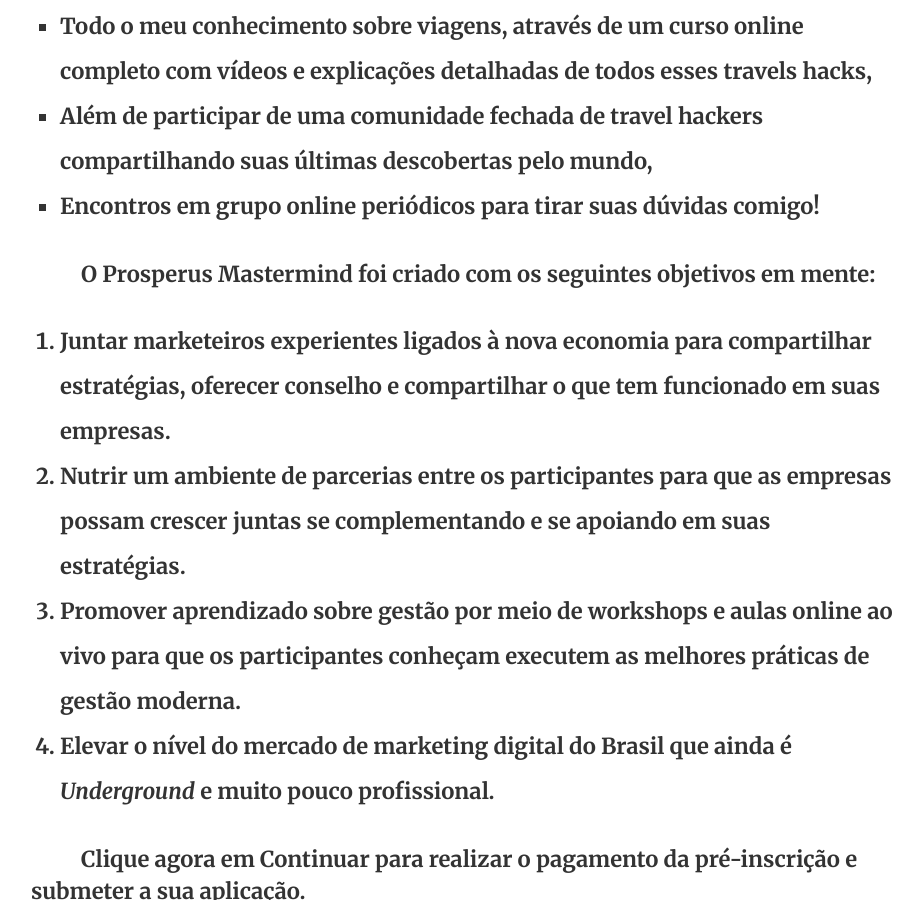
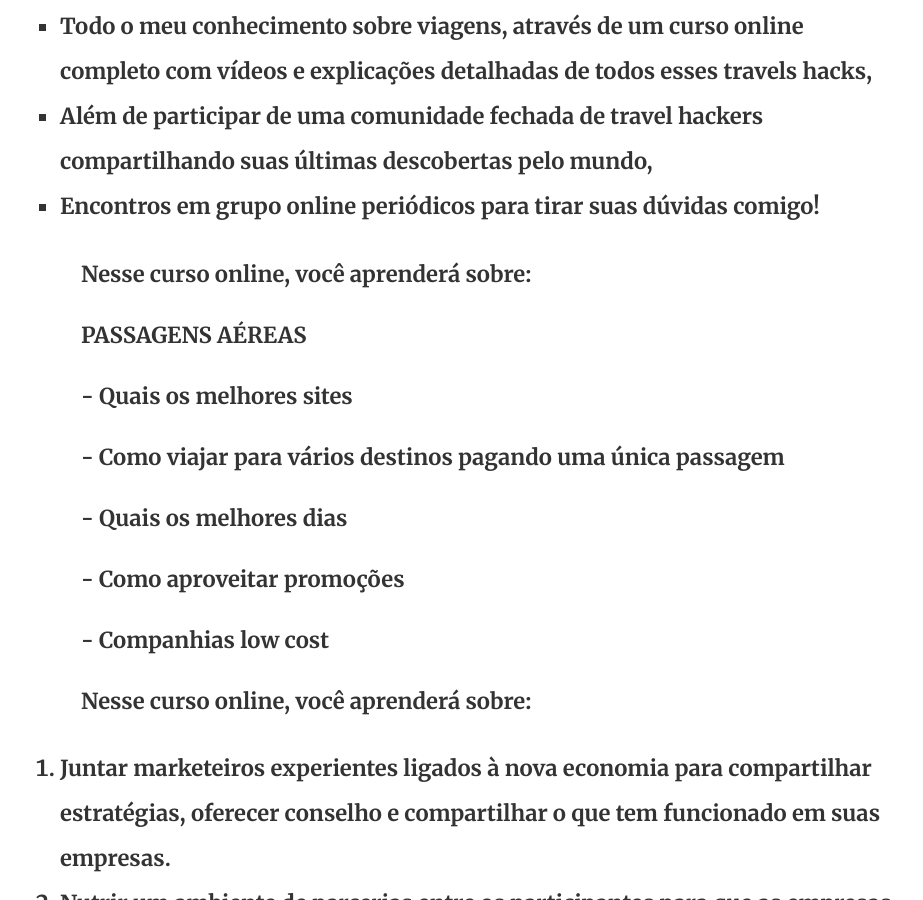
Before and after one commit to ianborges/hackeandosuaviagem, a Jekyll site: the page built from index.html, in a window 1280 px wide and 900 px high, scrolled down 1492 px. Shown: the whole window, without its empty margins (178-1101 px from the left). Built offline with Jekyll 4.4.1, drawn with Linux system fonts in a browser that asks for light colours; the list of posts is cut into pages by our own code.

Commit message:
Update index.html

```diff
--- a/index.html
+++ b/index.html
@@ -57,7 +57,16 @@
           </ul>
         </div>
 
-        <p>O Prosperus Mastermind foi criado com os seguintes objetivos em mente:</p>
+        <p>Nesse curso online, você aprenderá sobre:</p>
+
+        <p><strong>PASSAGENS AÉREAS</strong></p>
+        <p>- Quais os melhores sites</p>
+        <p>- Como viajar para vários destinos pagando uma única passagem</p>
+        <p>- Quais os melhores dias</p>
+        <p>- Como aproveitar promoções</p>
+        <p>- Companhias low cost</p>
+
+        <p>Nesse curso online, você aprenderá sobre:</p>
 
         <div class="noindent">
           <ol>
```
